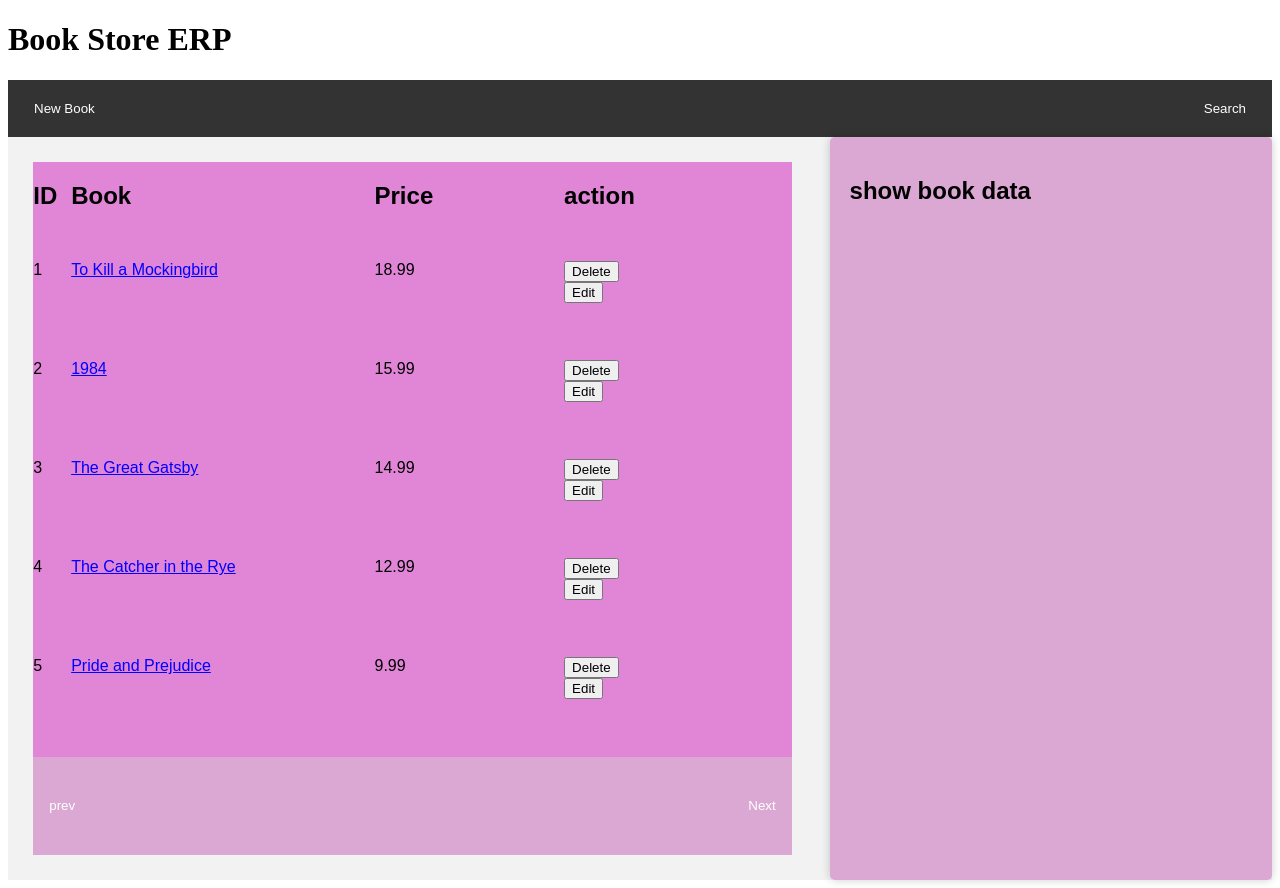
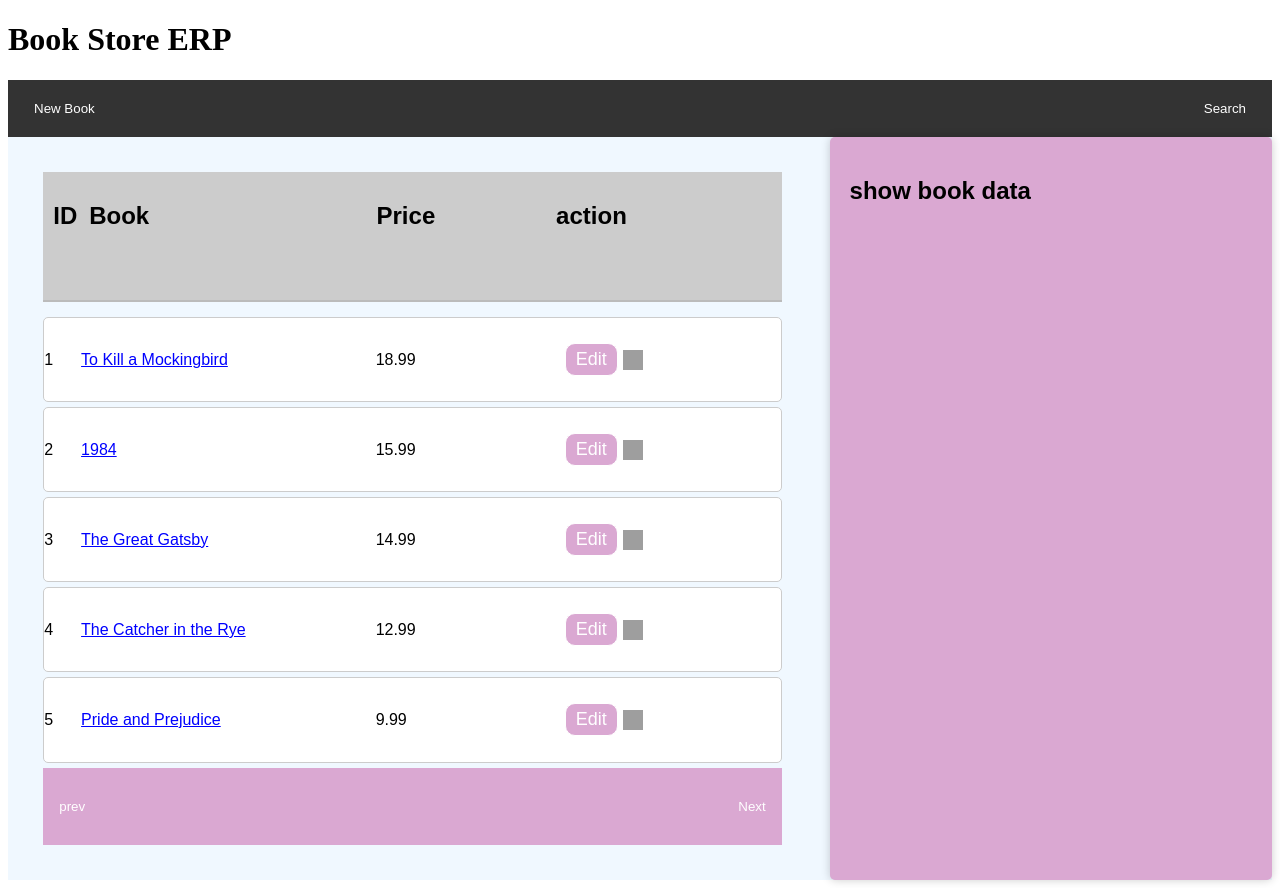
Before and after one commit to onico100/Book-Store-ERP, a plain HTML site: page index.html in a window 1280 px wide. Drawn offline with Linux system fonts and the light colour scheme; grey boxes are pictures that could not be loaded.

Commit message:
added style

```diff
--- a/controller.js
+++ b/controller.js
@@ -45,14 +45,18 @@ function showbookData(bookId) {
 }
 
 function goNext() {
+  if ((index + 1) * 5 >= gBookData.length) return;
   clearBook();
   index++;
+  console.log();
   saveObjToLS("index", index);
   renderBooks(gBookData, index);
 }
 
 function goPrevious() {
+  if (index <= 0) return;
   clearBook();
+
   index--;
   saveObjToLS("index", index);
   renderBooks(gBookData, index);
@@ -121,7 +125,8 @@ function updateRating(delta, bookId) {
   // Update book rating in gBookData array
   let bookIndex = gBookData.findIndex((b) => b.id === bookId);
   if (bookIndex !== -1) {
-    gBookData[bookIndex].rating += delta;
+    newRate = parseInt(gBookData[bookIndex].rating) + delta;
+    gBookData[bookIndex].rating = newRate;
     saveObjToLS("bookData", gBookData);
   }
   showbookData(bookId);
--- a/index.html
+++ b/index.html
@@ -17,8 +17,8 @@
         <div id="listItem" class="listItem">
           <div class="headers">
               <h2>ID</h2>
-              <h2 onclick="sortBooksByTitle()">Book</h2>
-              <h2 onclick="sortBooksByPrice()">Price</h2>
+              <h2 onclick="sortBooksByTitle()" class="pointer">Book</h2>
+              <h2 onclick="sortBooksByPrice()" class="pointer">Price</h2>
               <h2>action</h2>
             </div>
           </div>
--- a/style.css
+++ b/style.css
@@ -4,13 +4,32 @@
 
 .listItem {
   display: grid;
-  grid-template-rows: repeat(7, 1fr);
-  grid-template-columns: 1fr;
-  grid-column-gap: 1px;
-  grid-row-gap: 1px;
+  grid-column-gap: 0px;
+  grid-row-gap: 5px; /* Reduced row gap for closeness */
   width: 60%;
-  background-color: #e185d7;
+  background-color: aliceblue;
   margin: 2%;
+  padding: 10px;
+}
+
+.table {
+  display: grid;
+  align-items: center;
+  grid-template-columns: 5% 40% 25% 10% 10% 10%;
+  margin: 0; /* Space between rows */
+  padding: 0px;
+  border: 1px solid #ccc; /* Border around each row */
+  border-radius: 5px; /* Rounded corners */
+  background-color: white; /* Different background for clarity */
+}
+
+.headers {
+  display: grid;
+  grid-template-columns: 5% 40% 25% 10% 10% 10%;
+  margin-bottom: 10px; /* Space between headers and rows */
+  padding: 10px;
+  background-color: #ccc; /* Different background for headers */
+  border-bottom: 2px solid #bbb; /* Border below headers */
 }
 
 .container {
@@ -18,7 +37,7 @@
   flex-direction: column;
 
   height: 100vh;
-  background-color: #f2f2f2;
+  background-color: aliceblue;
   font-family: Arial, sans-serif;
 }
 
@@ -74,16 +93,6 @@
   color: white;
   border: none;
   cursor: pointer;
-}
-
-.table {
-  display: grid;
-  grid-template-columns: 5% 40% 25% 10% 10% 10%;
-}
-
-.headers {
-  display: grid;
-  grid-template-columns: 5% 40% 25% 10% 10% 10%;
 }
 
 .sidebar {
@@ -158,8 +167,35 @@
   margin-right: 10px;
 }
 
+.table button {
+  background-color: #daa8d2;
+  color: white;
+  border: 1px solid white;
+  border-radius: 10px;
+  padding: 5px 10px;
+  font-size: 18px;
+  margin: 5px;
+}
+
 .book-rating button {
   padding: 5px 10px;
   font-size: 18px;
   margin: 0 5px;
 }
+
+.pointer {
+  cursor: pointer;
+}
+
+.delete-icon {
+  width: 20px;
+  height: 20px;
+  vertical-align: middle;
+  color: white;
+}
+
+.action {
+  display: flex;
+  justify-content: space-around;
+  align-items: center;
+}
--- a/view.js
+++ b/view.js
@@ -4,15 +4,14 @@ const getBookHtml = (book) => {
             <div>${book.id}</div>
             <div onclick="showbookData(${book.id})" style="cursor: pointer; color: blue; text-decoration: underline;">${book.title}</div>
             <div>${book.price}</div>
-            <div>
-                <button onclick="deleteBook(${book.id})">Delete</button>
+            <div class="action">
                 <button onclick="openSidebar('edit', ${book.id})">Edit</button>
+                <img src="https://cdn-icons-png.flaticon.com/512/1214/1214428.png" alt="Delete" class="delete-icon" onclick="deleteBook(${book.id})" >
             </div>
           </div>`;
 };
 
 const renderBooks = (books, index) => {
-  if (index * 5 >= books.length) index--;
   console.log("Rendering books from index", index * 5, "to", index * 5 + 4);
   const arr = books.slice(index * 5, index * 5 + 5);
   let htmlBooks = arr.map((book) => getBookHtml(book)).join("");
```
